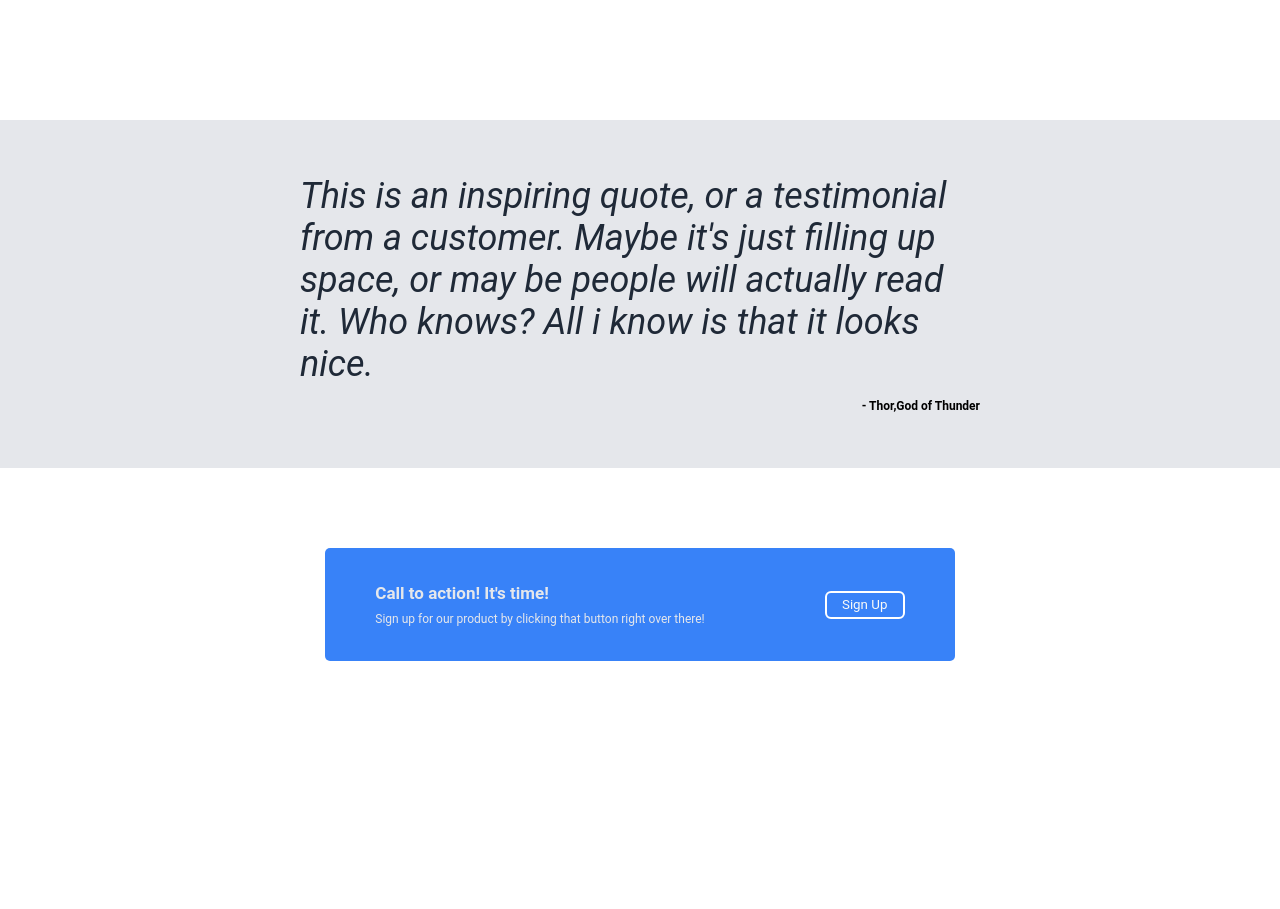
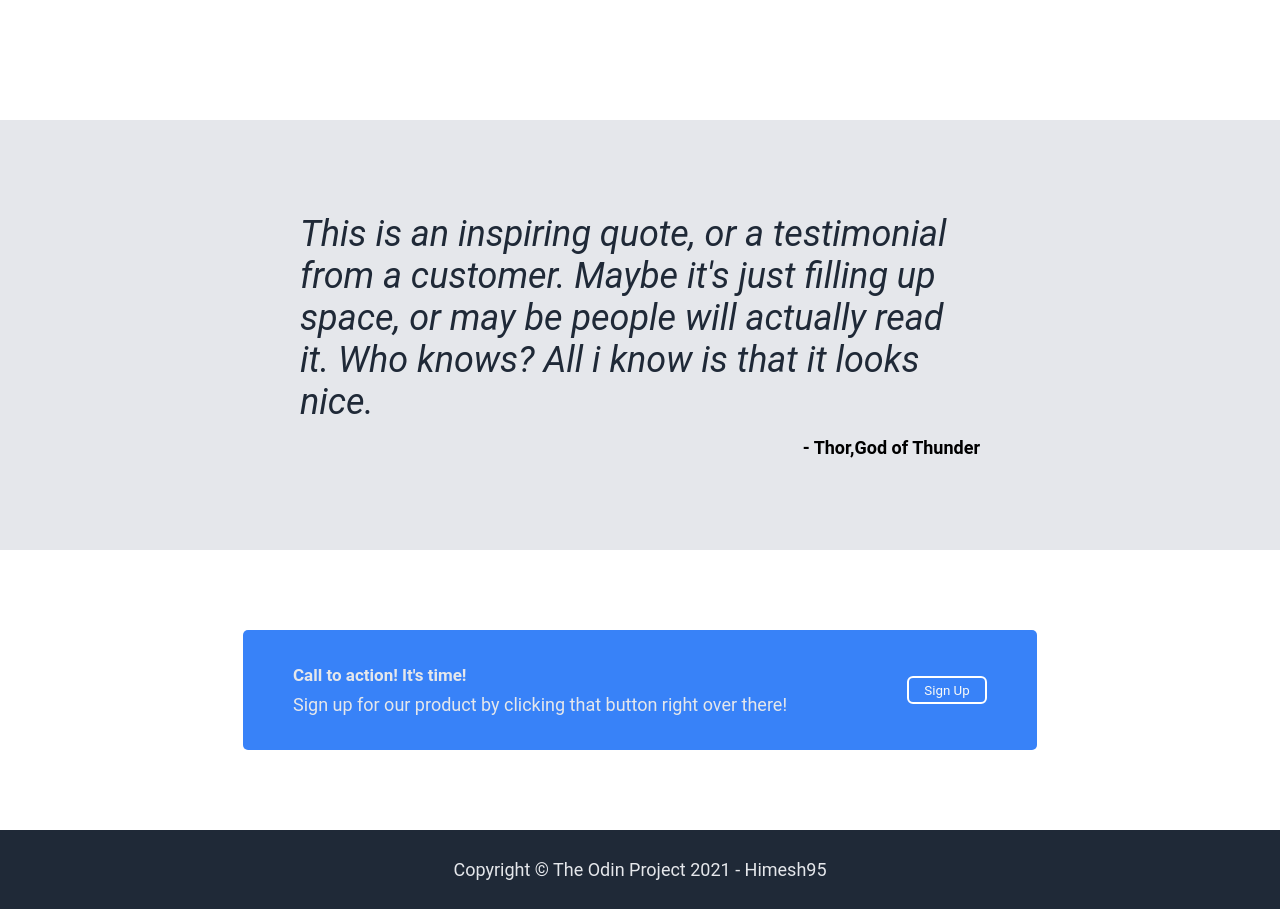
Before and after one commit to Himesh9512/Landing-page, a plain HTML site: page index.html in a window 1280 px wide. Shown: the part 979-1888 px from the top of the page. Before the commit the page ends 1720 px from the top, so only its background shows below. Drawn offline with Linux system fonts and the light colour scheme.

Commit message:
landing page project complete

```diff
--- a/index.html
+++ b/index.html
@@ -10,7 +10,8 @@
 <body>
     <!--header-->
     <div id="header">
-        <div class="logo"> <!-- logo at top-left corner-->
+        <div class="logo">
+            <!-- logo at top-left corner-->
             <img alt="mr.bean" src="/images/avatar-logo.png">
         </div>
         <div class="header-link">
@@ -27,7 +28,8 @@
         <div class="home-about">
             <!--text area at left side-->
             <h1>This website is awesome</h1>
-            <p>This website has some subtext that goes here under the main title. It's a smaller font and color is lower contrast</p>
+            <p>This website has some subtext that goes here under the main title. It's a smaller font and color is lower
+                contrast</p>
             <button class="button">Sign up</button>
         </div>
         <div class="home-image">
@@ -61,10 +63,13 @@
     <!--********** quote section **********-->
     <div id="quote">
         <div>
-            <p class ="text">
-                This is an inspiring quote, or a testimonial from a customer. Maybe it's just filling up space, or may be people will actually read it. Who knows? All i know is that it looks nice.
+            <p class="text">
+                This is an inspiring quote, or a testimonial from a customer. Maybe it's just filling up space, or may
+                be people will actually read it. Who knows? All i know is that it looks nice.
             </p>
-            <div><p style="font-weight: bold;color: black;align-self: flex-end;">- Thor,God of Thunder</p></div>
+            <div>
+                <p style="font-weight: bold;color: black;align-self: flex-end;">- Thor,God of Thunder</p>
+            </div>
         </div>
     </div>
     <!--********** sign up bar **********-->
@@ -78,7 +83,9 @@
         </div>
     </div>
     <!--footer-->
-    <div id="footer"></div>
+    <div id="footer">
+        <p>Copyright © The Odin Project 2021 - Himesh95</p>
+    </div>
 </body>
 
 </html>
--- a/style.css
+++ b/style.css
@@ -38,11 +38,12 @@
 
 /* || quote */
 #quote {
+    height: 300px;
     display: flex;
     justify-content: center;
     align-items: center;
     background-color: #E5E7EB;
-    padding: 55px 300px;
+    padding: 65px 300px;
 }
 
 /* || sign up */
@@ -51,6 +52,15 @@
     justify-content: space-around;
     align-items: center;
     padding: 80px 30px;
+}
+
+/* || footer */
+#footer {
+    display: flex;
+    justify-content: center;
+    align-items: center;
+    background-color: #1F2937;
+    padding: 29px;
 }
 /* classes  */
 
@@ -186,10 +196,6 @@ a {
     width: 80px;
 }
 
-p {
-    font-size: 12px;
-}
-
 .container div {
     display: flex;
     flex-direction: column;
```
